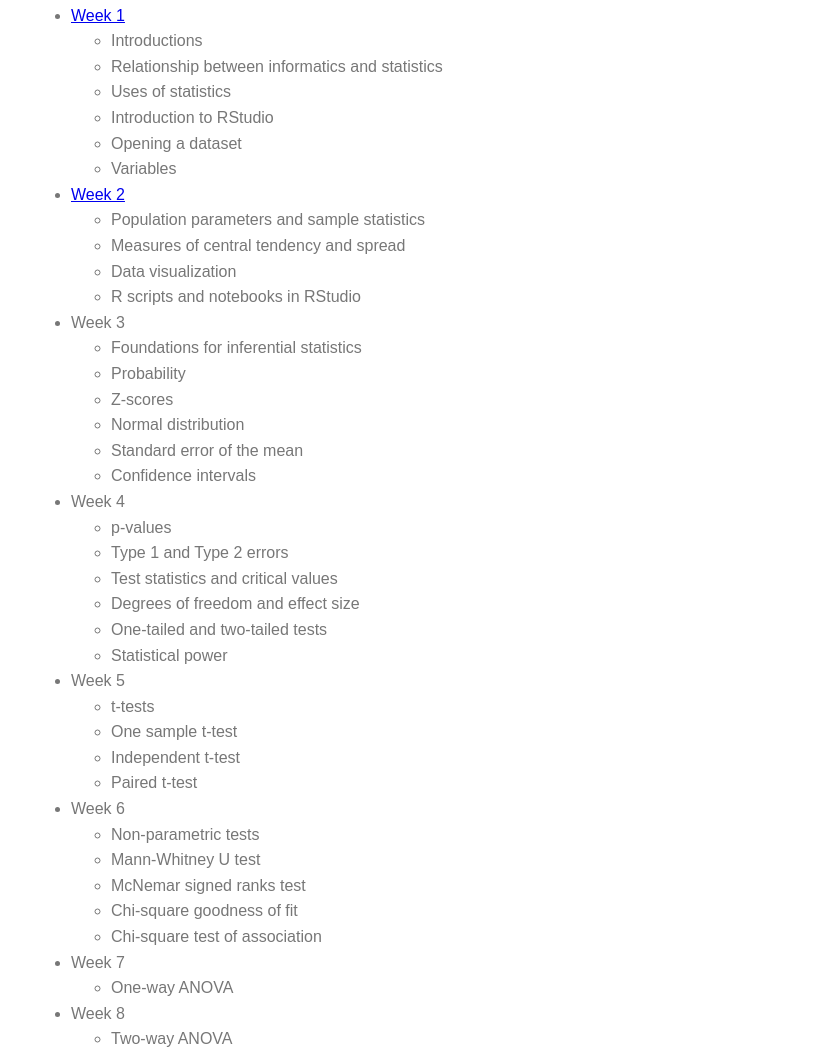
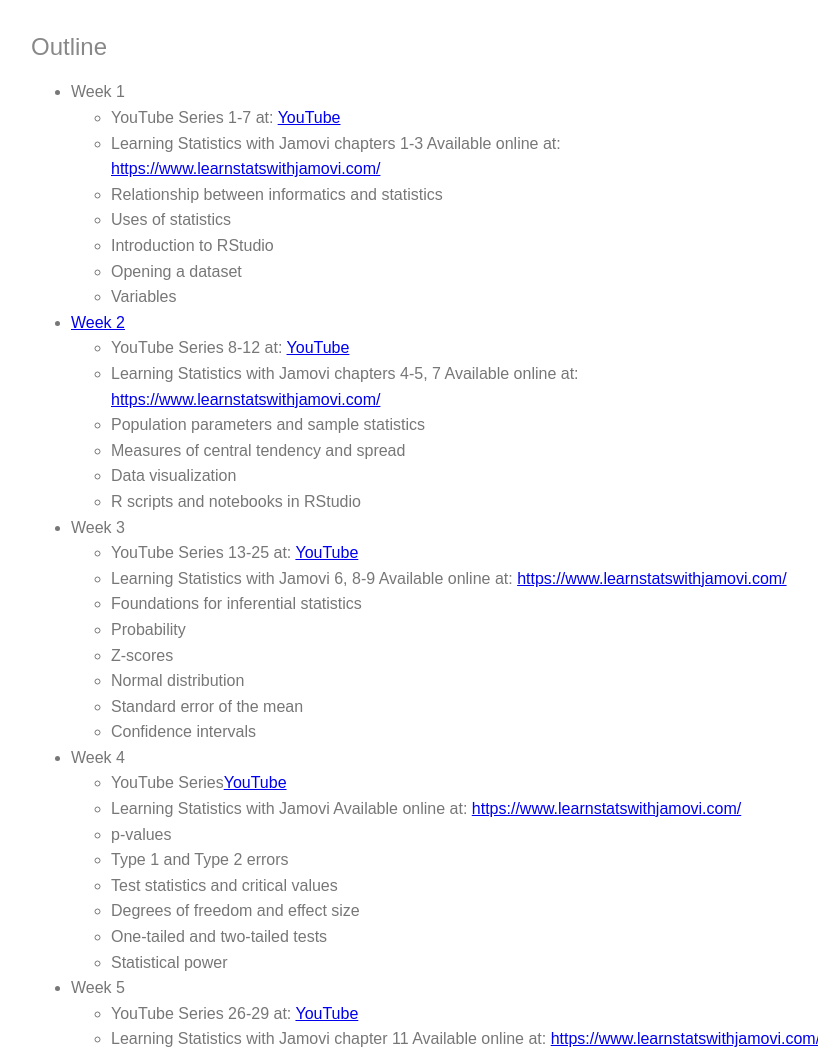
Before and after one commit to cmcntsh/statistics_jamovi, a plain HTML site: page index.html in a window 1280 px wide. Shown: the part 1184-2239 px from the top of the page, without its empty margins (284-1102 px from the left). Drawn offline with nearby package versions, Linux system fonts and the light colour scheme.

Commit message:
update outline

```diff
--- a/index.html
+++ b/index.html
@@ -36,7 +36,7 @@
             <a class="pure-menu-heading" href="index.html">Main</a>
 
             <ul class="pure-menu-list">
-                <li class="pure-menu-item"><a href="StatisticsHealthInformaticsWeek1.html" class="pure-menu-link">Week 1</a></li>
+                <li class="pure-menu-item"><a href="index.html" class="pure-menu-link">Main</a></li>
 
             </ul>
         </div>
@@ -76,6 +76,9 @@
 				<ul>
 					<li>Jamovi User Guide Available online at: <a href="https://www.jamovi.org/user-manual.html" target="_blank">https://www.jamovi.org/user-manual.html</a></li>
 					<li>Learning Statistics with Jamovi Available online at: <a href="https://www.learnstatswithjamovi.com/" target="_blank">https://www.learnstatswithjamovi.com/</a></li>
+					<li>jmv R package Available online at: <a href="https://www.jamovi.org/jmv/" target="_blank">https://www.jamovi.org/jmv/</a></li>
+					<li>jmv R package CRAN Available online at: <a href="https://cran.r-project.org/web/packages/jmv/index.html" target="_blank">https://cran.r-project.org/web/packages/jmv/index.html</a></li>
+					<li>jmv R package manual Available online at: <a href="https://cran.r-project.org/web/packages/jmv/jmv.pdf" target="_blank">https://cran.r-project.org/web/packages/jmv/jmv.pdf</a></li>
 
 				</ul>
 
@@ -90,9 +93,10 @@
 
 			<h2 class="content-subhead">Outline</h2>
 			<ul>
-			    <li><a href="StatisticsHealthInformaticsWeek1.html">Week 1</a></li>
+			    <li>Week 1</li>
 				    <ul>
-			            <li>Introductions</li>
+						<li>YouTube Series 1-7 at: <a href="https://www.youtube.com/playlist?list=PLkk92zzyru5OAtc_ItUubaSSq6S_TGfRn">YouTube</a></li>
+				        <li>Learning Statistics with Jamovi chapters 1-3 Available online at: <a href="https://www.learnstatswithjamovi.com/" target="_blank">https://www.learnstatswithjamovi.com/</a></li>
 						<li>Relationship between informatics and statistics</li>
 				        <li>Uses of statistics</li>
 				        <li>Introduction to RStudio</li>
@@ -101,6 +105,8 @@
 			        </ul>
 				<li><a href="StatisticsHealthInformaticsWeek2.html">Week 2</a></li>
 				    <ul>
+						<li>YouTube Series 8-12 at: <a href="https://www.youtube.com/playlist?list=PLkk92zzyru5OAtc_ItUubaSSq6S_TGfRn">YouTube</a></li>
+						<li>Learning Statistics with Jamovi chapters 4-5, 7 Available online at: <a href="https://www.learnstatswithjamovi.com/" target="_blank">https://www.learnstatswithjamovi.com/</a></li>
 						<li>Population parameters and sample statistics</li>
 				        <li>Measures of central tendency and spread</li>
 				        <li>Data visualization</li>
@@ -109,6 +115,8 @@
 
 				<li>Week 3</li>
 				    <ul>
+						<li>YouTube Series 13-25 at: <a href="https://www.youtube.com/playlist?list=PLkk92zzyru5OAtc_ItUubaSSq6S_TGfRn">YouTube</a></li>
+						<li>Learning Statistics with Jamovi 6, 8-9 Available online at: <a href="https://www.learnstatswithjamovi.com/" target="_blank">https://www.learnstatswithjamovi.com/</a></li>
 						<li>Foundations for inferential statistics</li>
 						<li>Probability</li>
 						<li>Z-scores</li>
@@ -118,6 +126,8 @@
 					</ul>
 				<li>Week 4</li>
 				    <ul>
+						<li>YouTube Series<a href="https://www.youtube.com/playlist?list=PLkk92zzyru5OAtc_ItUubaSSq6S_TGfRn">YouTube</a></li>
+						<li>Learning Statistics with Jamovi Available online at: <a href="https://www.learnstatswithjamovi.com/" target="_blank">https://www.learnstatswithjamovi.com/</a></li>
 						<li>p-values</li>
 						<li>Type 1 and Type 2 errors</li>
 						<li>Test statistics and critical values</li>
@@ -127,6 +137,8 @@
 					</ul>
 				<li>Week 5</li>
 				    <ul>
+						<li>YouTube Series 26-29 at: <a href="https://www.youtube.com/playlist?list=PLkk92zzyru5OAtc_ItUubaSSq6S_TGfRn">YouTube</a></li>
+						<li>Learning Statistics with Jamovi chapter 11 Available online at: <a href="https://www.learnstatswithjamovi.com/" target="_blank">https://www.learnstatswithjamovi.com/</a></li>
 						<li>t-tests</li>
 						<li>One sample t-test</li>
 						<li>Independent t-test</li>
@@ -134,6 +146,8 @@
 					</ul>
 				<li>Week 6</li>
 				    <ul>
+						<li>YouTube Series 45-49 at: <a href="https://www.youtube.com/playlist?list=PLkk92zzyru5OAtc_ItUubaSSq6S_TGfRn">YouTube</a></li>
+						<li>Learning Statistics with Jamovi chapter 10 Available online at: <a href="https://www.learnstatswithjamovi.com/" target="_blank">https://www.learnstatswithjamovi.com/</a></li>
 						<li>Non-parametric tests</li>
 						<li>Mann-Whitney U test</li>
 						<li>McNemar signed ranks test</li>
@@ -142,43 +156,63 @@
 					</ul>
 				<li>Week 7</li>
 				    <ul>
+						<li>YouTube Series 30-31, 35 at: <a href="https://www.youtube.com/playlist?list=PLkk92zzyru5OAtc_ItUubaSSq6S_TGfRn">YouTube</a></li>
+						<li>Learning Statistics with Jamovi chapter 13 Available online at: <a href="https://www.learnstatswithjamovi.com/" target="_blank">https://www.learnstatswithjamovi.com/</a></li>
 						<li>One-way ANOVA</li>
 					</ul>
 				<li>Week 8</li>
 				    <ul>
+						<li>YouTube Series<a href="https://www.youtube.com/playlist?list=PLkk92zzyru5OAtc_ItUubaSSq6S_TGfRn">YouTube</a></li>
+						<li>Learning Statistics with Jamovi chapter 14 Available online at: <a href="https://www.learnstatswithjamovi.com/" target="_blank">https://www.learnstatswithjamovi.com/</a></li>
 						<li>Two-way ANOVA</li>
 					</ul>
 				<li>Week 9</li>
 				    <ul>
+						<li>YouTube Series 32-33, 36 at: <a href="https://www.youtube.com/playlist?list=PLkk92zzyru5OAtc_ItUubaSSq6S_TGfRn">YouTube</a></li>
+						<li>Learning Statistics with Jamovi Available online at: <a href="https://www.learnstatswithjamovi.com/" target="_blank">https://www.learnstatswithjamovi.com/</a></li>
 						<li>Repeated measures ANOVA</li>
 						<li>ANCOVA</li>
 					</ul>
 				<li>Week 10</li>
 				    <ul>
+						<li>YouTube Series 38 at: <a href="https://www.youtube.com/playlist?list=PLkk92zzyru5OAtc_ItUubaSSq6S_TGfRn">YouTube</a></li>
+						<li>Learning Statistics with Jamovi chapter 12 Available online at: <a href="https://www.learnstatswithjamovi.com/" target="_blank">https://www.learnstatswithjamovi.com/</a></li>
 						<li>Correlation</li>
 					</ul>
 				<li>Week 11</li>
 				    <ul>
+						<li>YouTube Series 39-41 at: <a href="https://www.youtube.com/playlist?list=PLkk92zzyru5OAtc_ItUubaSSq6S_TGfRn">YouTube</a></li>
+						<li>Learning Statistics with Jamovi chapter 12 Available online at: <a href="https://www.learnstatswithjamovi.com/" target="_blank">https://www.learnstatswithjamovi.com/</a></li>
 						<li>Linear regression</li>
 					</ul>
 				<li>Week 12</li>
 				    <ul>
+						<li>YouTube Series<a href="https://www.youtube.com/playlist?list=PLkk92zzyru5OAtc_ItUubaSSq6S_TGfRn">YouTube</a></li>
+						<li>Learning Statistics with Jamovi Available online at: <a href="https://www.learnstatswithjamovi.com/" target="_blank">https://www.learnstatswithjamovi.com/</a></li>
 						<li>Multiple regression</li>
 					</ul>
 				<li>Week 13</li>
 				    <ul>
+						<li>YouTube Series<a href="https://www.youtube.com/playlist?list=PLkk92zzyru5OAtc_ItUubaSSq6S_TGfRn">YouTube</a></li>
+						<li>Learning Statistics with Jamovi Available online at: <a href="https://www.learnstatswithjamovi.com/" target="_blank">https://www.learnstatswithjamovi.com/</a></li>
 						<li>Multiple regression</li>
 					</ul>
 				<li>Week 14</li>
 				    <ul>
+						<li>YouTube Series 42 at: <a href="https://www.youtube.com/playlist?list=PLkk92zzyru5OAtc_ItUubaSSq6S_TGfRn">YouTube</a></li>
+						<li>Learning Statistics with Jamovi Available online at: <a href="https://www.learnstatswithjamovi.com/" target="_blank">https://www.learnstatswithjamovi.com/</a></li>
 						<li>Logistic regression</li>
 					</ul>
 				<li>Week 15</li>
 				    <ul>
+						<li>YouTube Series<a href="https://www.youtube.com/playlist?list=PLkk92zzyru5OAtc_ItUubaSSq6S_TGfRn">YouTube</a></li>
+						<li>Learning Statistics with Jamovi chapter 16 Available online at: <a href="https://www.learnstatswithjamovi.com/" target="_blank">https://www.learnstatswithjamovi.com/</a></li>
 						<li>Introduction to Bayesian methods</li>
 					</ul>
 				<li>Week 16</li>
 				    <ul>
+						<li>YouTube Series 56 at: <a href="https://www.youtube.com/playlist?list=PLkk92zzyru5OAtc_ItUubaSSq6S_TGfRn">YouTube</a></li>
+						<li>Learning Statistics with Jamovi Available online at: <a href="https://www.learnstatswithjamovi.com/" target="_blank">https://www.learnstatswithjamovi.com/</a></li>
 						<li>Statistics for quality</li>
 					</ul>
 
```
Lines whose indentation alone changed are shown as unchanged.
